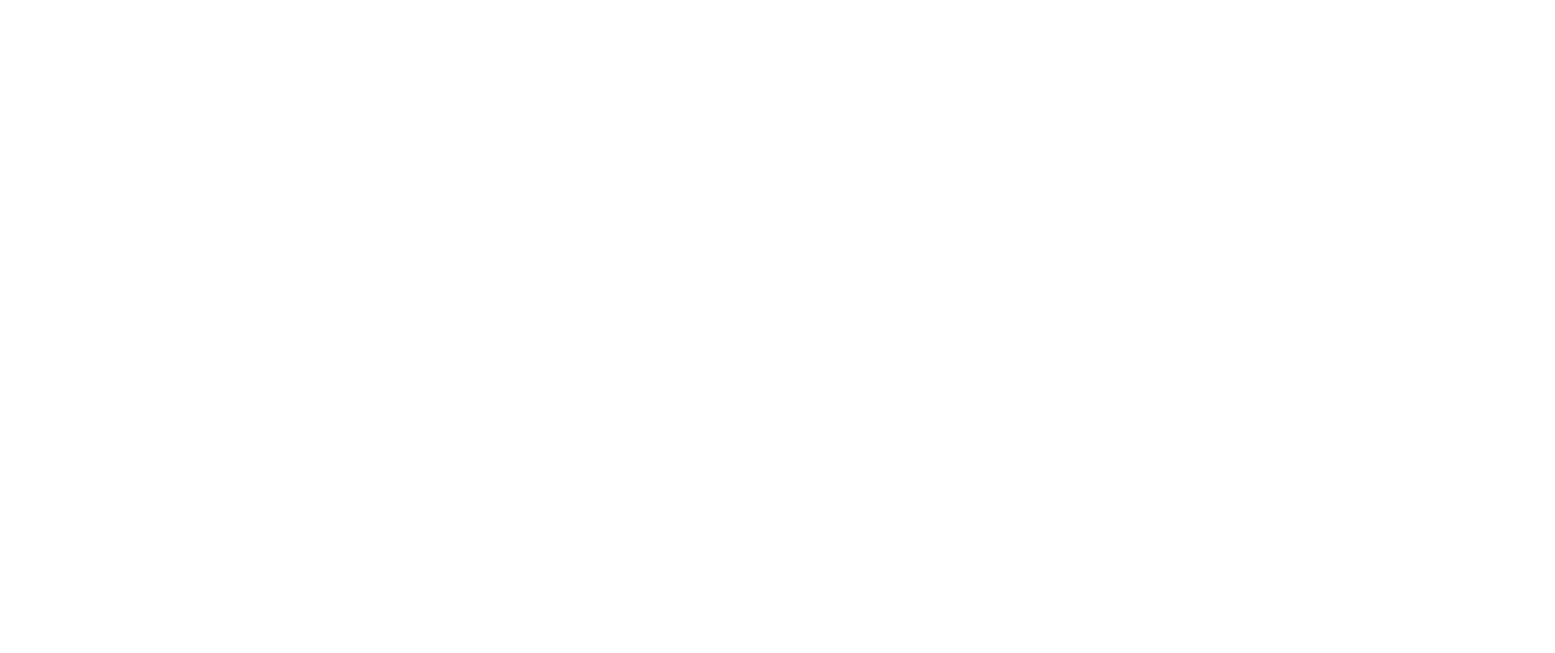
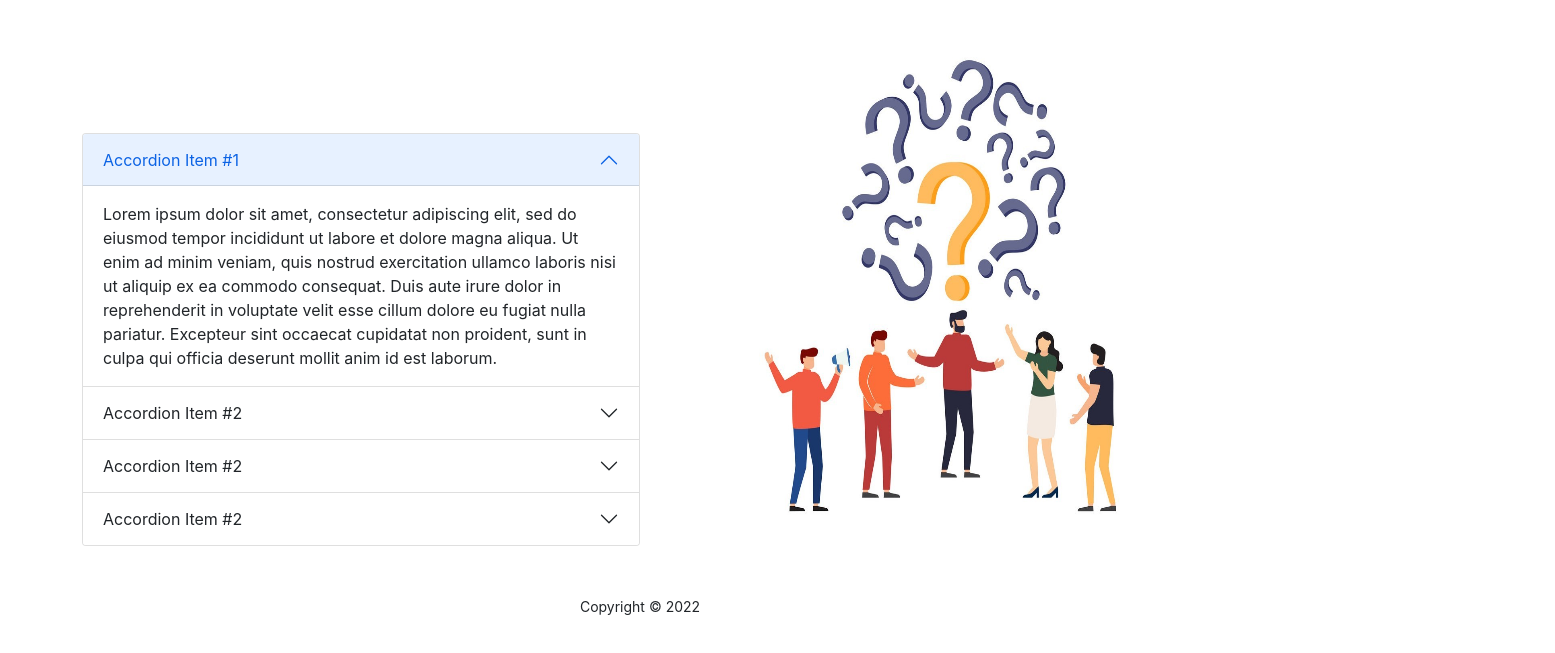
Before and after one commit to ShafinRME/independent-service-provider, a React (Create React App) app: page / in a window 1280 px wide. Shown: the part 1755-2408 px from the top of the page, 1555 px wide, since content can reach past the window. Before the commit the page ends 1608 px from the top, so only its background shows below. Built offline with nearby package versions, Linux system fonts and the light colour scheme.

Commit message:
Extra part is added

```diff
--- a/package.json
+++ b/package.json
@@ -6,8 +6,10 @@
     "@testing-library/jest-dom": "^5.16.4",
     "@testing-library/react": "^13.1.1",
     "@testing-library/user-event": "^13.5.0",
+    "bootstrap": "^5.1.3",
     "firebase": "^9.6.11",
     "react": "^18.0.0",
+    "react-bootstrap": "^2.2.3",
     "react-dom": "^18.0.0",
     "react-router-dom": "^6.3.0",
     "react-scripts": "5.0.1",
--- a/public/index.html
+++ b/public/index.html
@@ -1,14 +1,12 @@
 <!DOCTYPE html>
 <html lang="en">
+
 <head>
   <meta charset="utf-8" />
   <link rel="icon" href="%PUBLIC_URL%/favicon.ico" />
   <meta name="viewport" content="width=device-width, initial-scale=1" />
   <meta name="theme-color" content="#000000" />
-    <meta
-      name="description"
-      content="Web site created using create-react-app"
-    />
+  <meta name="description" content="Web site created using create-react-app" />
   <link rel="apple-touch-icon" href="%PUBLIC_URL%/logo192.png" />
   <!--
       manifest.json provides metadata used when your web app is installed on a
@@ -24,8 +22,12 @@
       work correctly both with client-side routing and a non-root public URL.
       Learn how to configure a non-root public URL by running `npm run build`.
     -->
+
+  <link href="https://cdn.jsdelivr.net/npm/bootstrap@5.1.3/dist/css/bootstrap.min.css" rel="stylesheet"
+    integrity="sha384-1BmE4kWBq78iYhFldvKuhfTAU6auU8tT94WrHftjDbrCEXSU1oBoqyl2QvZ6jIW3" crossorigin="anonymous">
   <title>React App</title>
 </head>
+
 <body>
   <noscript>You need to enable JavaScript to run this app.</noscript>
   <div id="root"></div>
@@ -40,4 +42,5 @@
       To create a production bundle, use `npm run build` or `yarn build`.
     -->
 </body>
+
 </html>
--- /dev/null
+++ b/src/Pages/Home/Faq/Faq.css
@@ -0,0 +1,16 @@
+.faq-container {
+    display: grid;
+    grid-template-columns: 1fr 1fr;
+}
+
+.faq-ques-ans {
+    margin-top: 250px;
+
+}
+
+.faq-pic img {
+    height: 500px;
+    width: 400px;
+    margin-left: 100px;
+    margin-top: 150px;
+}
--- /dev/null
+++ b/src/Pages/Home/Faq/Faq.js
@@ -0,0 +1,68 @@
+import React from 'react';
+import { Accordion } from 'react-bootstrap';
+import './Faq.css';
+import faq from '../../../images/FAQ/FAQ.jpg';
+const Faq = () => {
+    return (
+        <div className="container faq-container">
+            <div className="faq-ques-ans">
+                <Accordion defaultActiveKey="0">
+                    <Accordion.Item eventKey="0">
+                        <Accordion.Header>Accordion Item #1</Accordion.Header>
+                        <Accordion.Body>
+                            Lorem ipsum dolor sit amet, consectetur adipiscing elit, sed do eiusmod
+                            tempor incididunt ut labore et dolore magna aliqua. Ut enim ad minim
+                            veniam, quis nostrud exercitation ullamco laboris nisi ut aliquip ex ea
+                            commodo consequat. Duis aute irure dolor in reprehenderit in voluptate
+                            velit esse cillum dolore eu fugiat nulla pariatur. Excepteur sint occaecat
+                            cupidatat non proident, sunt in culpa qui officia deserunt mollit anim id
+                            est laborum.
+                        </Accordion.Body>
+                    </Accordion.Item>
+                    <Accordion.Item eventKey="1">
+                        <Accordion.Header>Accordion Item #2</Accordion.Header>
+                        <Accordion.Body>
+                            Lorem ipsum dolor sit amet, consectetur adipiscing elit, sed do eiusmod
+                            tempor incididunt ut labore et dolore magna aliqua. Ut enim ad minim
+                            veniam, quis nostrud exercitation ullamco laboris nisi ut aliquip ex ea
+                            commodo consequat. Duis aute irure dolor in reprehenderit in voluptate
+                            velit esse cillum dolore eu fugiat nulla pariatur. Excepteur sint occaecat
+                            cupidatat non proident, sunt in culpa qui officia deserunt mollit anim id
+                            est laborum.
+                        </Accordion.Body>
+                    </Accordion.Item>
+                    <Accordion.Item eventKey="2">
+                        <Accordion.Header>Accordion Item #2</Accordion.Header>
+                        <Accordion.Body>
+                            Lorem ipsum dolor sit amet, consectetur adipiscing elit, sed do eiusmod
+                            tempor incididunt ut labore et dolore magna aliqua. Ut enim ad minim
+                            veniam, quis nostrud exercitation ullamco laboris nisi ut aliquip ex ea
+                            commodo consequat. Duis aute irure dolor in reprehenderit in voluptate
+                            velit esse cillum dolore eu fugiat nulla pariatur. Excepteur sint occaecat
+                            cupidatat non proident, sunt in culpa qui officia deserunt mollit anim id
+                            est laborum.
+                        </Accordion.Body>
+                    </Accordion.Item>
+                    <Accordion.Item eventKey="3">
+                        <Accordion.Header>Accordion Item #2</Accordion.Header>
+                        <Accordion.Body>
+                            Lorem ipsum dolor sit amet, consectetur adipiscing elit, sed do eiusmod
+                            tempor incididunt ut labore et dolore magna aliqua. Ut enim ad minim
+                            veniam, quis nostrud exercitation ullamco laboris nisi ut aliquip ex ea
+                            commodo consequat. Duis aute irure dolor in reprehenderit in voluptate
+                            velit esse cillum dolore eu fugiat nulla pariatur. Excepteur sint occaecat
+                            cupidatat non proident, sunt in culpa qui officia deserunt mollit anim id
+                            est laborum.
+                        </Accordion.Body>
+                    </Accordion.Item>
+                </Accordion>
+            </div>
+            <div className="faq-pic">
+                <img src={faq} alt="" />
+
+            </div>
+        </div>
+    );
+};
+
+export default Faq;
--- a/src/Pages/Home/Home/Home.js
+++ b/src/Pages/Home/Home/Home.js
@@ -1,4 +1,5 @@
 import React from 'react';
+import Faq from '../Faq/Faq';
 import Services from '../Services/Services';
 import './Home.css'
 
@@ -6,6 +7,7 @@
     return (
         <div>
             <Services></Services>
+            <Faq></Faq>
         </div>
     );
 };
--- a/src/Pages/Home/Home/Service/Service.js
+++ b/src/Pages/Home/Home/Service/Service.js
@@ -5,7 +5,7 @@
 
     const { name, price, description, img } = service;
     return (
-        <div className='service'>
+        <div className='service '>
             <img src={img} alt="" />
             <h2>{name}</h2>
             <p>Price: {price}</p>
--- a/src/Pages/Home/Services/Services.css
+++ b/src/Pages/Home/Services/Services.css
@@ -6,5 +6,9 @@
 .services-container {
     display: grid;
     grid-template-columns: repeat(3, 1fr);
-    grid-gap: 10px;
+    grid-gap: 30px;
+    margin-right: 50px;
+    margin-top: 25px;
+    margin-bottom: 30px;
+
 }
--- a/src/Pages/Home/Services/Services.js
+++ b/src/Pages/Home/Services/Services.js
@@ -12,7 +12,7 @@
     }, [])
 
     return (
-        <div>
+        <div className='container'>
             <h1 className='services-title'>Our Services</h1>
             <div className="services-container">
                 {
```
Also changed, not shown: src/images/FAQ/FAQ.jpg (added), 1 other file (tests, documents, lock files or other folders). Lines whose indentation alone changed are shown as unchanged.
